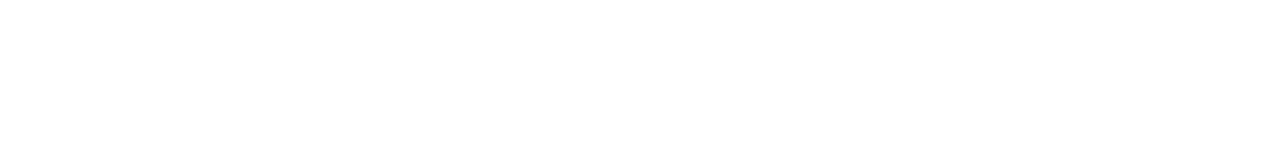
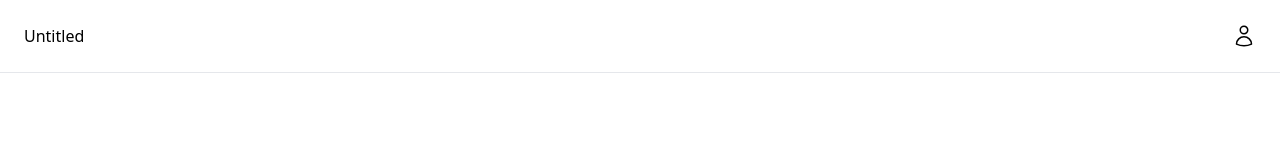
Before and after one commit to 3nd0/post_it, a Next.js app: page / in a window 1280 px wide. Shown: the top 160 px of the page. Built offline with nearby package versions, Linux system fonts and the light colour scheme.

Commit message:
Add Dashboard components

```diff
--- a/src/app/layout.tsx
+++ b/src/app/layout.tsx
@@ -1,5 +1,6 @@
 import './globals.css'
 import type { Metadata } from 'next'
+import Dashboard from '../components/Dashboard'
 
 export const metadata: Metadata = {
   title: 'Post it',
@@ -15,6 +16,7 @@
     <html lang="en">
       <body>
         <div className="flex">
+          <Dashboard/>
           {children}
         </div>
       </body>
--- /dev/null
+++ b/src/components/Dashboard/NavBar.tsx
@@ -0,0 +1,14 @@
+import { UserIcon } from '@heroicons/react/24/outline'
+
+const NavBar = () => {
+    return (
+      <nav>
+        <div className="w-screen flex flex-row justify-between p-6 border-b border-b-inherit">
+            <div>Untitled</div>
+            <div><UserIcon className='w-6 h-6'/></div>
+        </div>
+      </nav>
+    )
+}
+
+export default NavBar
--- /dev/null
+++ b/src/components/Dashboard/index.tsx
@@ -0,0 +1,9 @@
+import NavBar from "./NavBar"
+
+const Dashboard = () => {
+    return (
+        <NavBar/>
+    )
+}
+
+export default Dashboard
```
